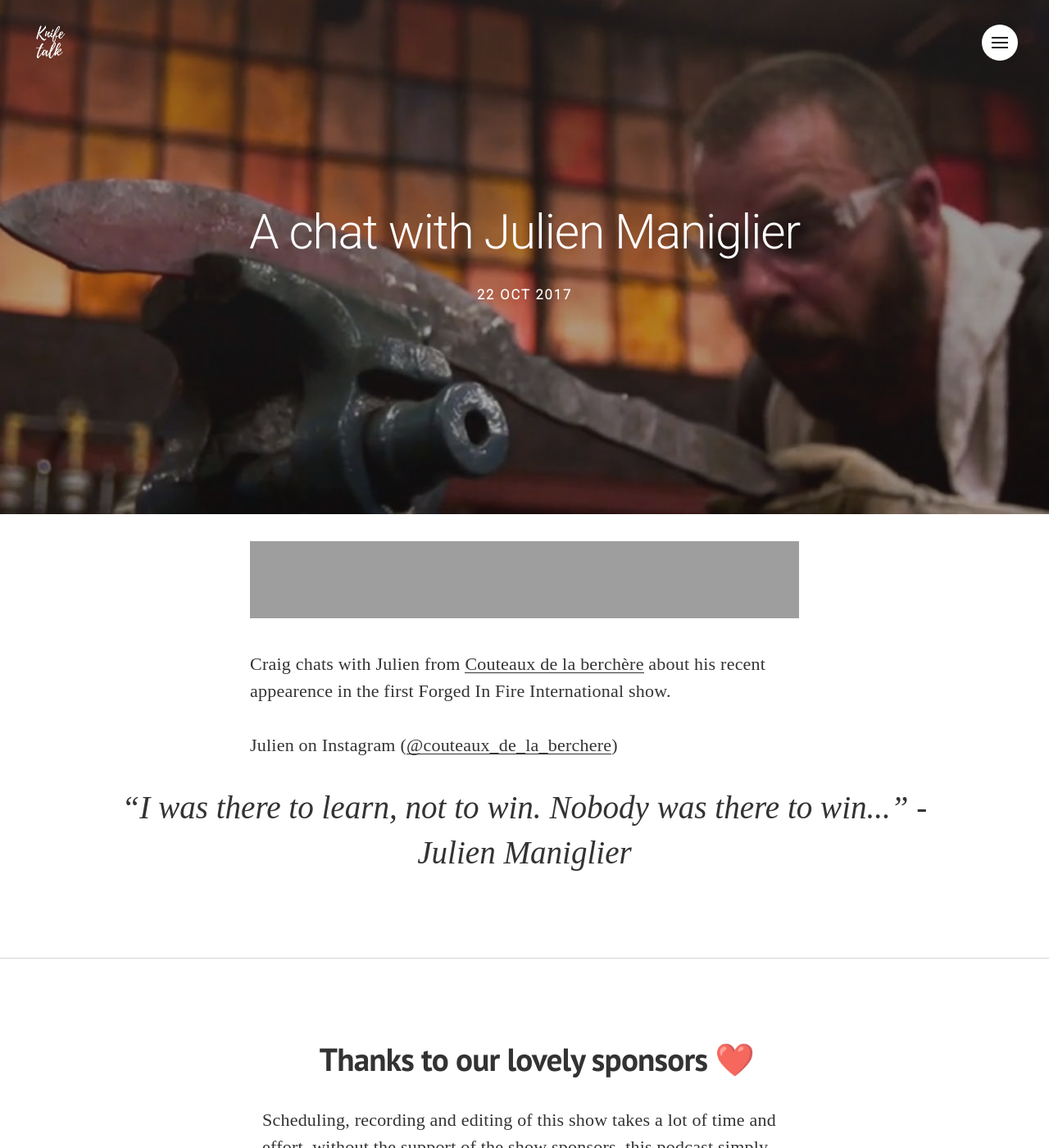
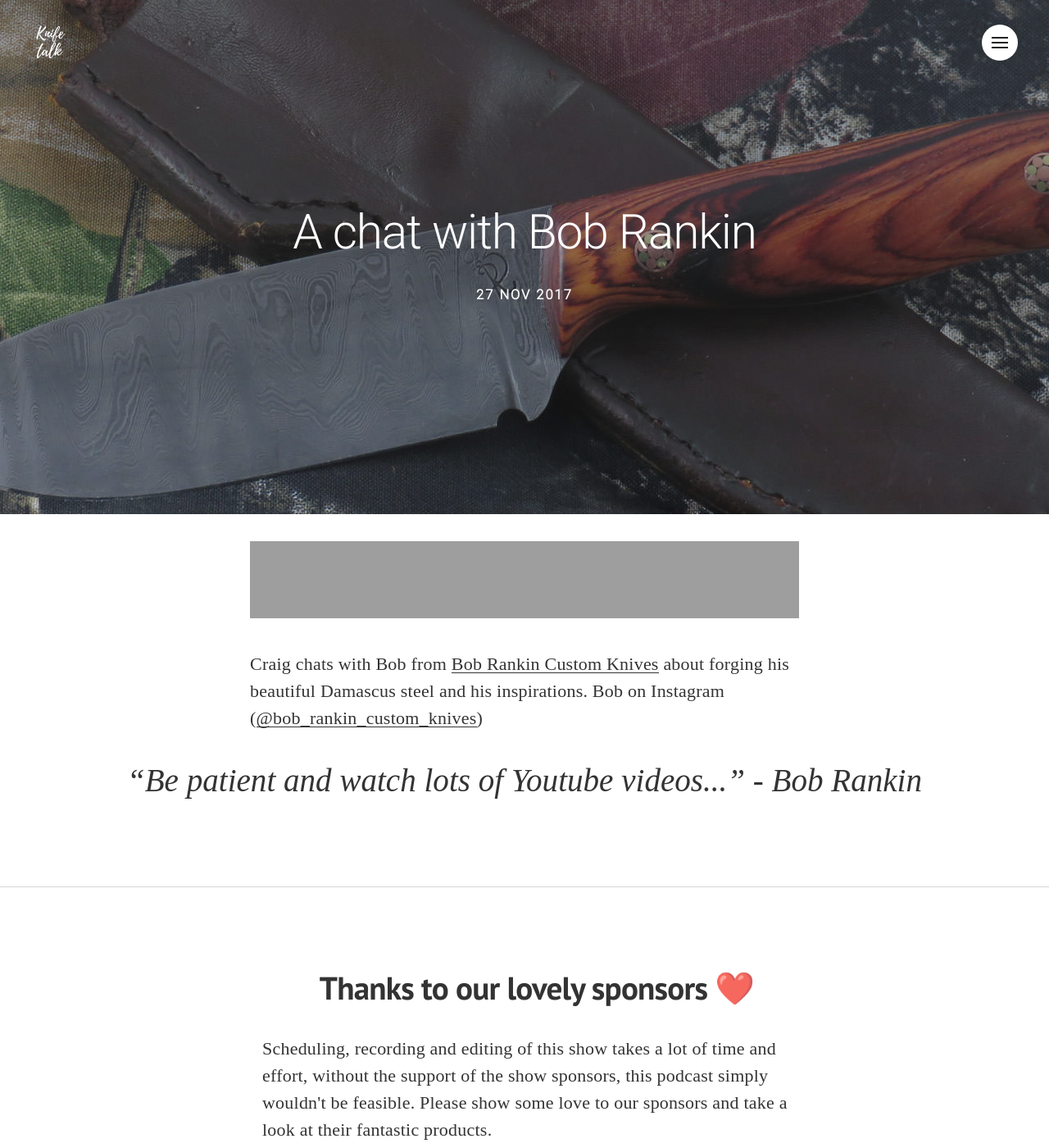
Before and after one commit to craiglockwood/knifetalk, a Jekyll site: the page built from _posts/2017-10-23-julien-maniglier.markdown, in a window 1280 px wide and 1400 px high. Shown: the whole window at 82% size. Built offline with Jekyll 4.4.1, drawn with Linux system fonts in a browser that asks for light colours; nearby versions of some CDN libraries; some web fonts are replaced; Markdown is read by kramdown in place of the engine named in the settings; some of the changed text lies outside the part shown; grey boxes are pictures that could not be loaded.

Commit message:
add bob rankin

```diff
--- a/_posts/2017-10-23-julien-maniglier.markdown
+++ b/_posts/2017-10-23-julien-maniglier.markdown
@@ -1,13 +1,13 @@
 ---
 layout: post
-title:  "A chat with Julien Maniglier"
-date:   2017-10-22 00:01:00
-last_modified_at:  2017-10-22 00:01:00
-excerpt: "Craig chats with Julien Maniglier"
+title:  "A chat with Bob Rankin"
+date:   2017-11-27 00:01:00
+last_modified_at:  2017-11-27 00:01:00
+excerpt: "Craig chats with Bob Rankin"
 categories: knifemaking
 tags:  knifemaking fordforge
 image:
-  feature: julien-manglier.jpg
+  feature: bob-rankin.jpg
   topPosition: 0px
 bgContrast: dark
 bgGradientOpacity: lighter
@@ -15,13 +15,12 @@
 ---
 
 
-<iframe frameborder='0' height='94px' scrolling='no' seamless src='https://simplecast.com/e/92113?style=medium-light' width='100%'></iframe>
+<iframe frameborder='0' height='94px' scrolling='no' seamless src='https://simplecast.com/e/97263?style=medium-light' width='100%'></iframe>
 
-Craig chats with Julien from <a href="https://www.facebook.com/lescouteauxdelaberchere/">Couteaux de la berchère</a> about his recent appearence in the first Forged In Fire International show.
-
-Julien on Instagram (<a href="https://www.instagram.com/couteaux_de_la_berchere/">@couteaux_de_la_berchere</a>)
+Craig chats with Bob from <a href="https://www.facebook.com/BobRankinCustomKnives/">Bob Rankin Custom Knives</a> about forging his beautiful Damascus steel and his inspirations.
+Bob on Instagram (<a href="https://www.instagram.com/bob_rankin_custom_knives/">@bob_rankin_custom_knives</a>)
 
 
 
 
-<blockquote class="largeQuote">“I was there to learn, not to win. Nobody was there to win...” - Julien Maniglier</blockquote>
+<blockquote class="largeQuote">“Be patient and watch lots of Youtube videos...” - Bob Rankin</blockquote>
```
Also changed, not shown: _posts/2017-11-27-bob-rankin.markdown (added, +27 -0 lines), assets/images/hero/bob-rankin.jpg (added), assets/images/thumbnail/bob-rankin.jpg (added), 5 other files.
